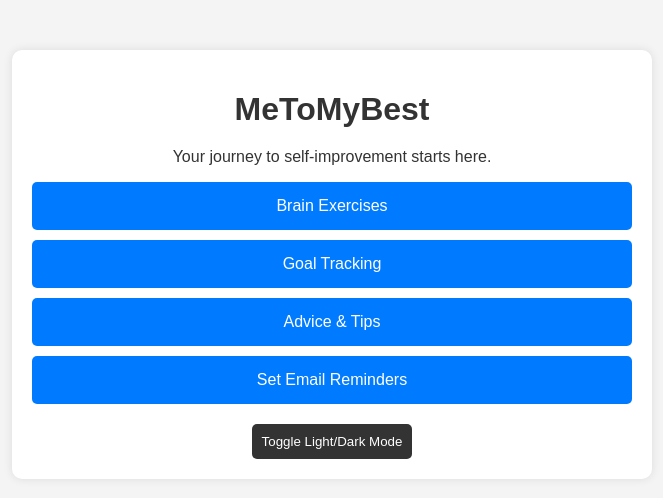
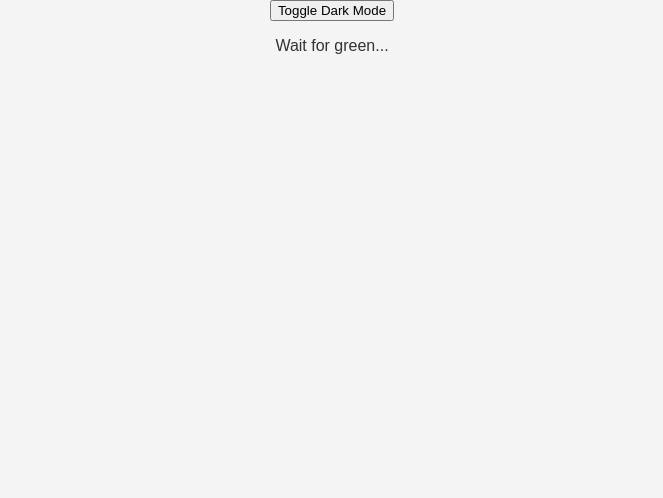
Before and after one commit to MauiOi/MeToMyBest, a plain HTML site: page index.html in a window 1280 px wide. Shown: the whole page, without its empty margins (308-971 px from the left). Drawn offline with Linux system fonts and the light colour scheme; files that its build step writes are made by us from their sources; files whose address does not match are found by name.

Commit message:
Update index.html

```diff
--- a/index.html
+++ b/index.html
@@ -3,21 +3,15 @@
 <head>
     <meta charset="UTF-8">
     <meta name="viewport" content="width=device-width, initial-scale=1.0">
-    <title>MeToMyBest - Home</title>
+    <title>Reaction Test</title>
     <link rel="stylesheet" href="style.css">
 </head>
 <body>
-    <div class="container">
-        <h1>MeToMyBest</h1>
-        <p>Your journey to self-improvement starts here.</p>
-        <div class="directory">
-            <a href="#">Brain Exercises</a>
-            <a href="#">Goal Tracking</a>
-            <a href="#">Advice & Tips</a>
-            <a href="#">Set Email Reminders</a>
-        </div>
-        <button class="toggle-mode" onclick="toggleMode()">Toggle Light/Dark Mode</button>
+    <button id="dark-mode-toggle">Toggle Dark Mode</button>
+    <div id="reaction-container" class="waiting">
+        <p id="message">Wait for green...</p>
     </div>
+    <p id="result"></p>
     <script src="script.js"></script>
 </body>
 </html>
```
